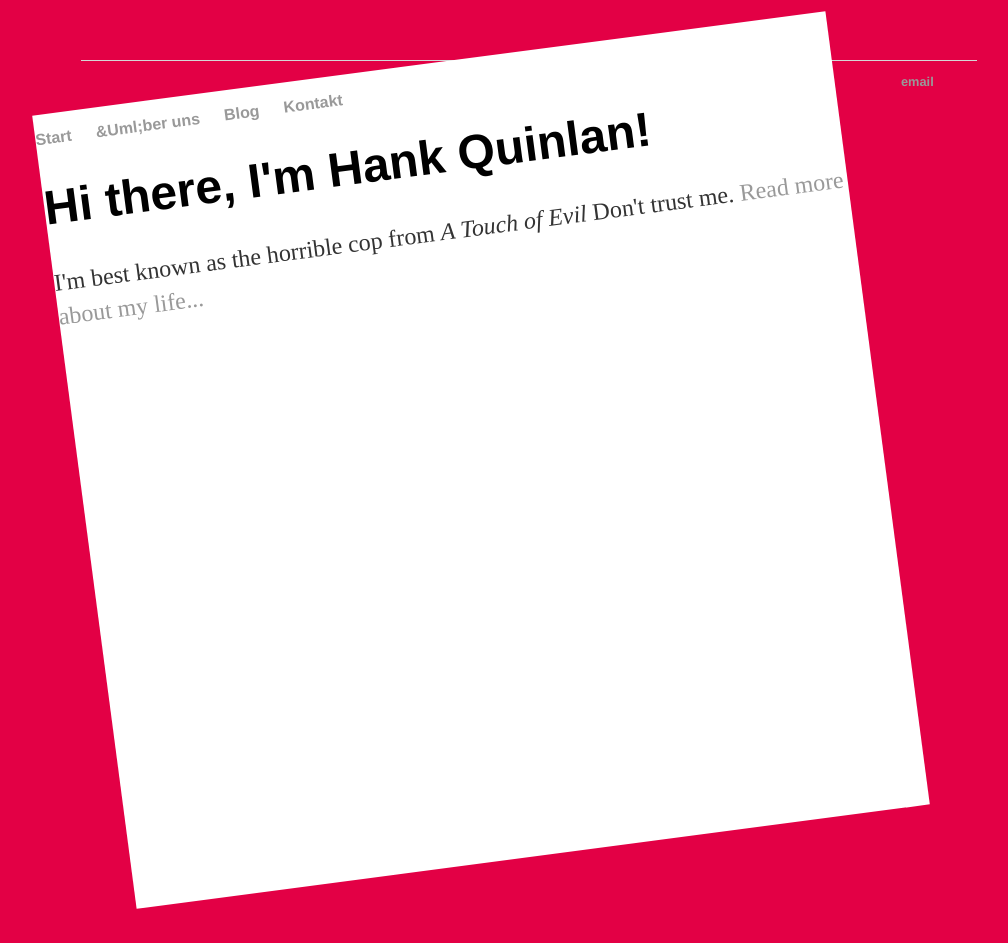
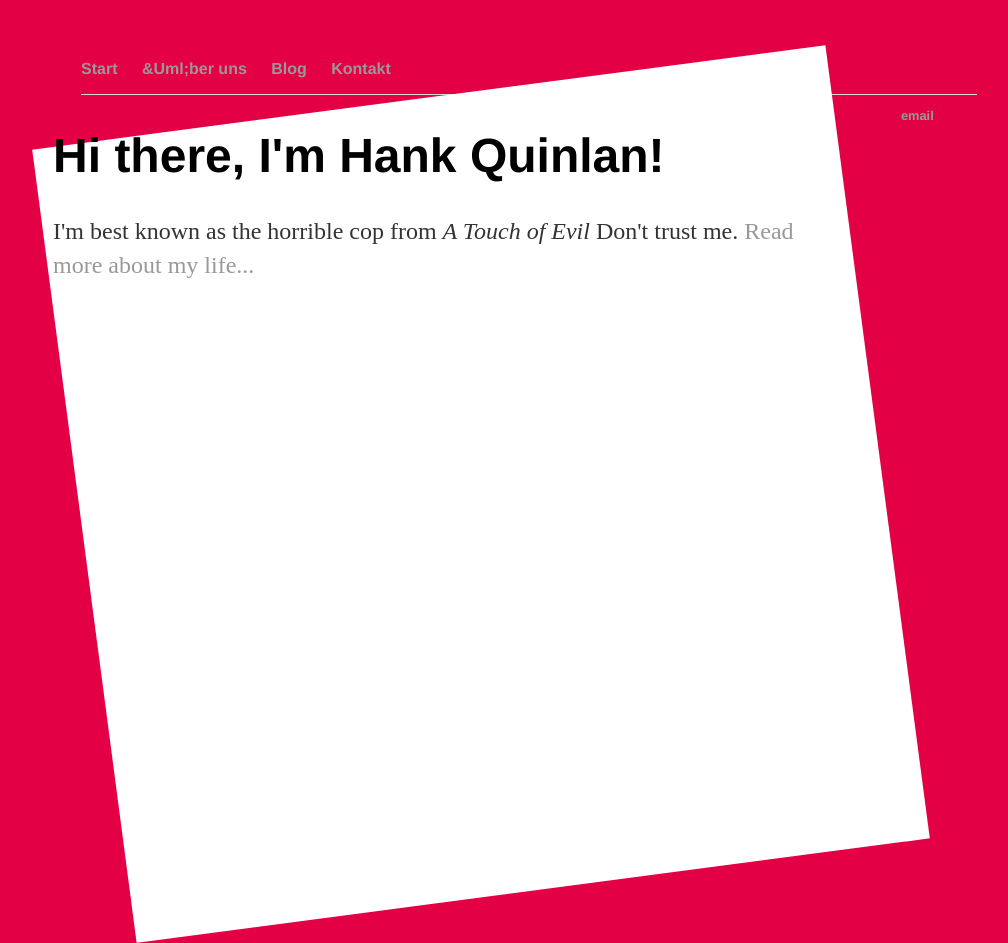
Before and after one commit to verdi-tsi-le/verdi-tsi-le.github.io, a Jekyll site: the page built from index.html, in a window 1280 px wide. Shown: the whole page, without its empty margins (111-1119 px from the left). Built offline with Jekyll 4.4.1, drawn with Linux system fonts in a browser that asks for light colours; before the commit the page ends 909 px from its top, so only the background shows below that.

Commit message:
Improve layout.

```diff
--- a/_layouts/default.html
+++ b/_layouts/default.html
@@ -6,7 +6,7 @@
   <link rel="stylesheet" type="text/css" href="/css/main.css">
 </head>
 <body>
-  <div class="shape">
+
   <nav>
     <ul>
       <li><a href="/">Start</a></li>
@@ -15,7 +15,8 @@
       <li><a href="/kontakt">Kontakt</a></li>
     </ul>
   </nav>
-    <div class="container">
+  <div class="shape">
+    <div class="content">
 
       {{ content }}
 
--- a/css/main.css
+++ b/css/main.css
@@ -57,3 +57,10 @@
   transform: rotate(-7.5deg);
   border-radius: 0px;
 }
+
+.shape>.content {
+  margin-top: 10px;
+  margin-left: 10px;
+  margin-right: 10px;
+  transform: rotate(+7.5deg);
+}
```
Lines whose indentation alone changed are shown as unchanged.
